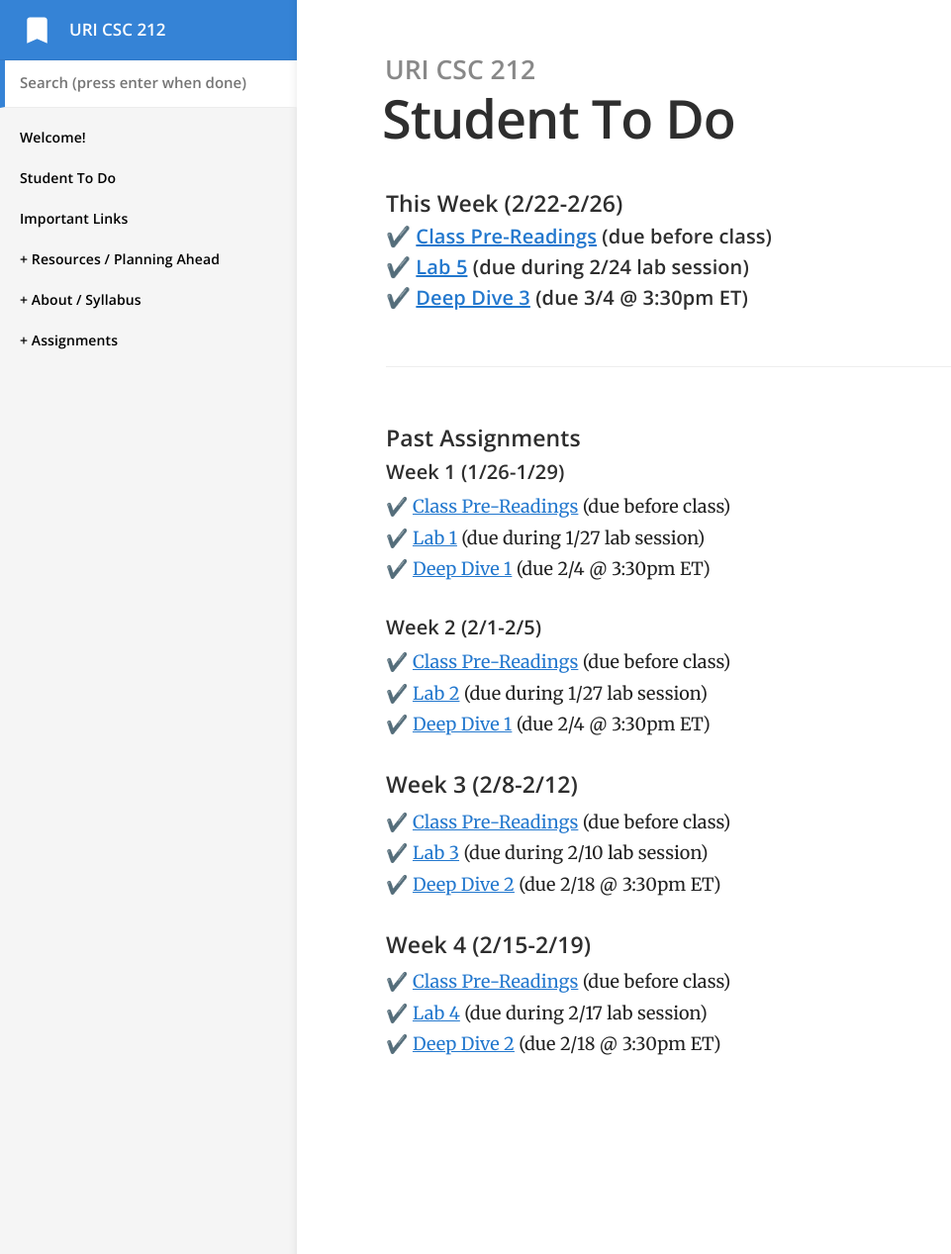
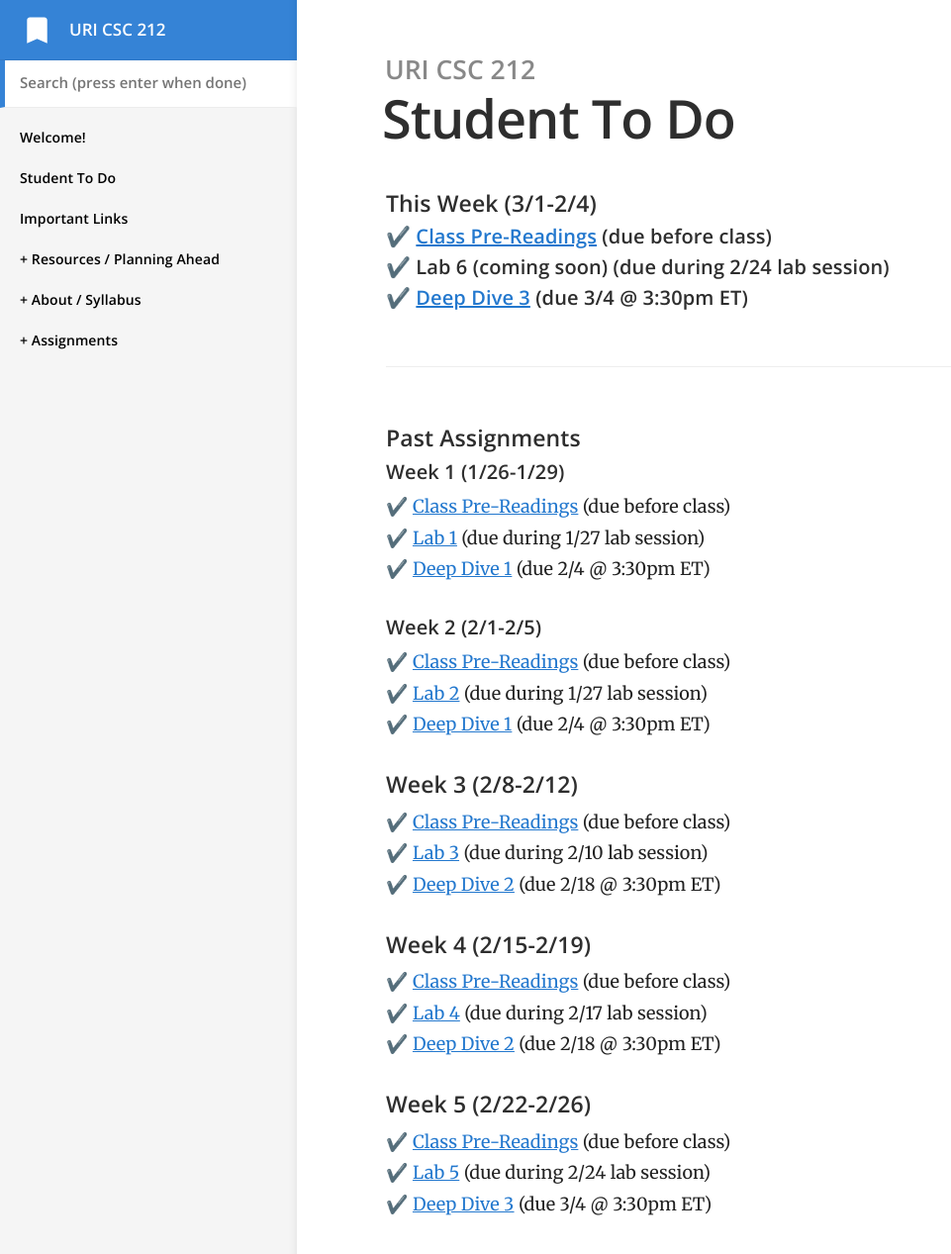
Before and after one commit to vcc-csc212/sp21-archive, a Jekyll site: the page built from todo.md, in a window 1280 px wide and 1284 px high. Shown: the top 1267 px of the window at 99% size, without its empty margins (0-961 px from the left). Built offline with Jekyll 4.4.1, drawn with Linux system fonts in a browser that asks for light colours.

Commit message:
wk6 tues

```diff
--- a/todo.md
+++ b/todo.md
@@ -2,9 +2,9 @@
 title: Student To Do
 permalink: /todo/
 ---
-#### This Week (2/22-2/26)
-##### ✔️ [Class Pre-Readings](/wk5) (due before class)
-##### ✔️ [Lab 5](/lab05)  (due during 2/24 lab session)
+#### This Week (3/1-2/4)
+##### ✔️ [Class Pre-Readings](/wk6) (due before class)
+##### ✔️ Lab 6 (coming soon)  (due during 2/24 lab session)
 ##### ✔️ [Deep Dive 3](/dd3) (due 3/4 @ 3:30pm ET)
 
 
@@ -33,3 +33,8 @@ permalink: /todo/
 ✔️ [Class Pre-Readings](/wk4) (due before class)
 ✔️ [Lab 4](/lab04)  (due during 2/17 lab session)
 ✔️ [Deep Dive 2](/dd2) (due 2/18 @ 3:30pm ET)
+
+#### Week 5 (2/22-2/26)
+✔️ [Class Pre-Readings](/wk5) (due before class)
+✔️ [Lab 5](/lab05)  (due during 2/24 lab session)
+✔️ [Deep Dive 3](/dd3) (due 3/4 @ 3:30pm ET)
```
Also changed, not shown: _docs/weekly/wk6.md (added, +38 -0 lines).
